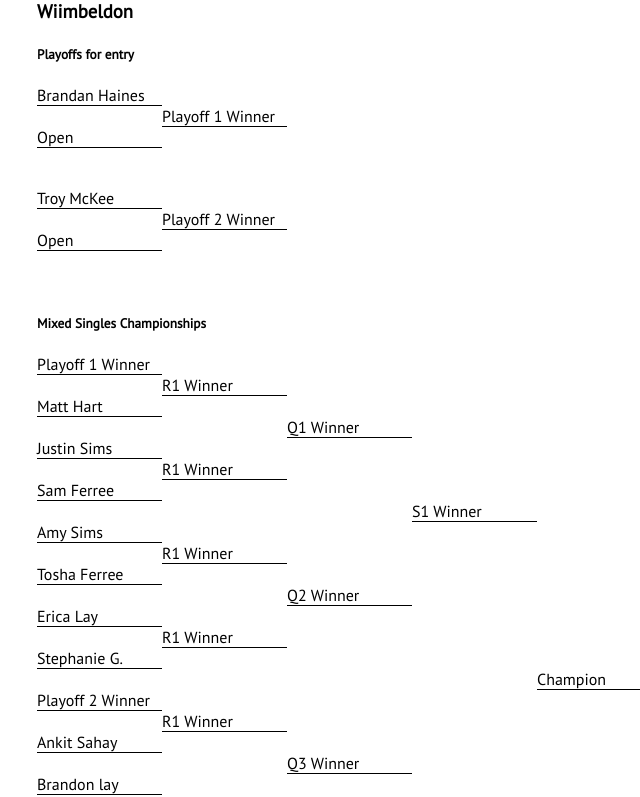
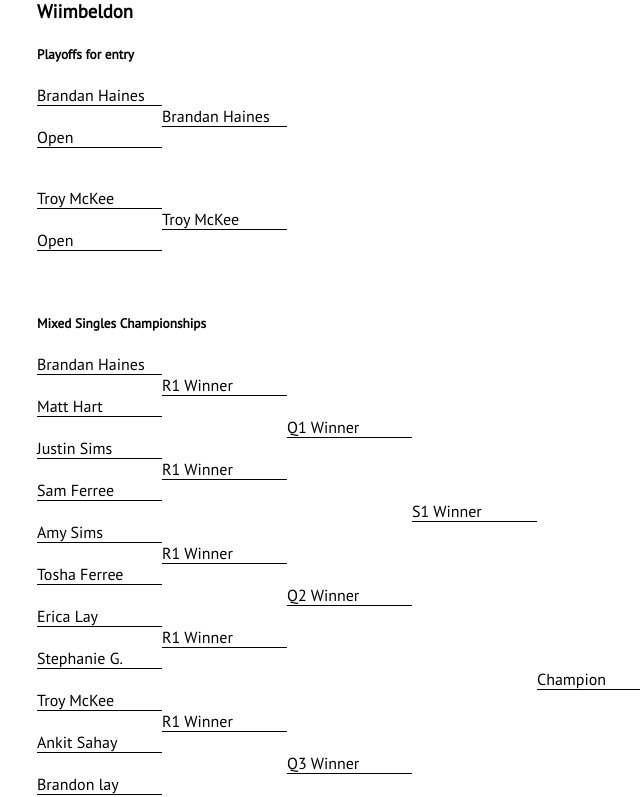
Before and after one commit to CzechsMix/czechsmix.github.io, a Jekyll site: the page built from wiimbeldon.html, in a window 1280 px wide. Shown: the part 428-1225 px from the top of the page, without its empty margins (253-893 px from the left). Built offline with Jekyll 4.4.1, drawn with Linux system fonts in a browser that asks for light colours; nearby versions of some CDN libraries.

Commit message:
Update wiimbeldon.html

```diff
--- a/wiimbeldon.html
+++ b/wiimbeldon.html
@@ -6,20 +6,20 @@ layout: default
 <h5>Playoffs for entry</h5>
 <div class="bracket">
   <div class="round">Brandan Haines</div>
-    <div class="round"> Playoff 1 Winner</div>
+    <div class="round">Brandan Haines</div>
   <div class="round">Open</div>
 </div>
 <br /><br />
 <div class="bracket">
   <div class="round">Troy McKee</div>
-    <div class="round"> Playoff 2 Winner</div>
+    <div class="round">Troy McKee</div>
   <div class="round">Open</div>
 </div>
 <br /><br />
 
 <h5>Mixed Singles Championships</h5>
 <div class="bracket">
-  <div class="round">Playoff 1 Winner</div>
+  <div class="round">Brandan Haines</div>
     <div class="round">R1 Winner</div>
   <div class="round">Matt Hart</div>
       <div class="round">Q1 Winner</div>
@@ -35,7 +35,7 @@ layout: default
     <div class="round">R1 Winner</div>
   <div class="round">Stephanie G.</div>
           <div class="round">Champion</div>
-  <div class="round">Playoff 2 Winner</div>
+  <div class="round">Troy McKee</div>
     <div class="round">R1 Winner</div>
   <div class="round">Ankit Sahay</div>
       <div class="round">Q3 Winner</div>
```
